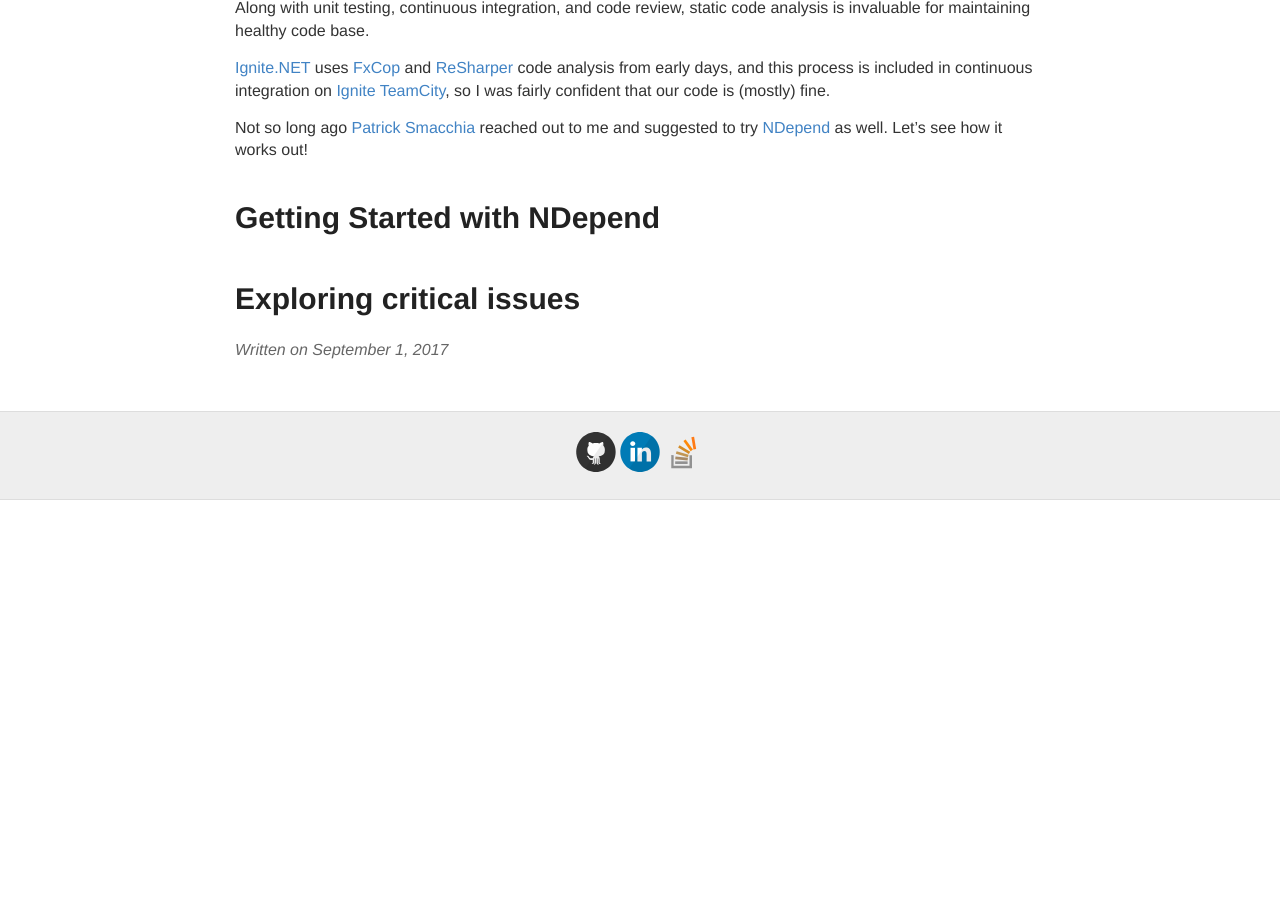
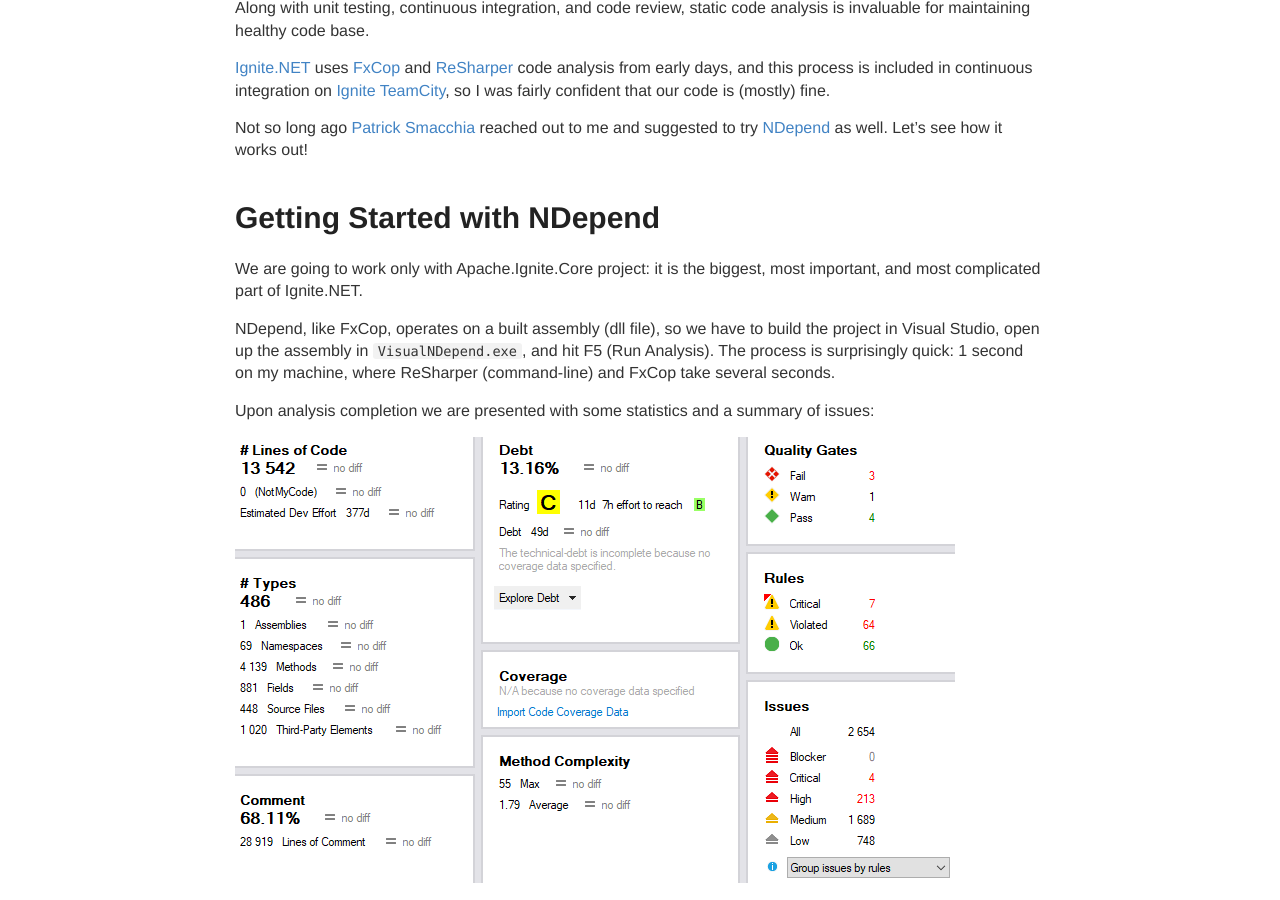
Before and after one commit to ptupitsyn/ptupitsyn.github.io, a Jekyll site: the page built from _posts/2017-09-01-Ignite-NDepend.md, in a window 1280 px wide and 900 px high, scrolled down 372 px. Built offline with Jekyll 4.4.1, drawn with Linux system fonts in a browser that asks for light colours; comment, search, counter and statistics services are not loaded; before the commit the page ends 900 px from its top, so only the background shows below that.

Commit message:
Dashboard

```diff
--- a/_posts/2017-09-01-Ignite-NDepend.md
+++ b/_posts/2017-09-01-Ignite-NDepend.md
@@ -13,4 +13,14 @@
 
 # Getting Started with NDepend
 
+We are going to work only with Apache.Ignite.Core project: it is the biggest, most important, and most complicated part of Ignite.NET.
+
+NDepend, like FxCop, operates on a built assembly (dll file), so we have to build the project in Visual Studio,
+open up the assembly in `VisualNDepend.exe`, and hit F5 (Run Analysis). The process is surprisingly quick: 1 second on my machine,
+where ReSharper (command-line) and FxCop take several seconds.
+
+Upon analysis completion we are presented with some statistics and a summary of issues:
+
+![NDepend Dashboard](../images/NDepend/dashboard.png)
+
 # Exploring critical issues
```
Also changed, not shown: images/NDepend/dashboard.png (added).
